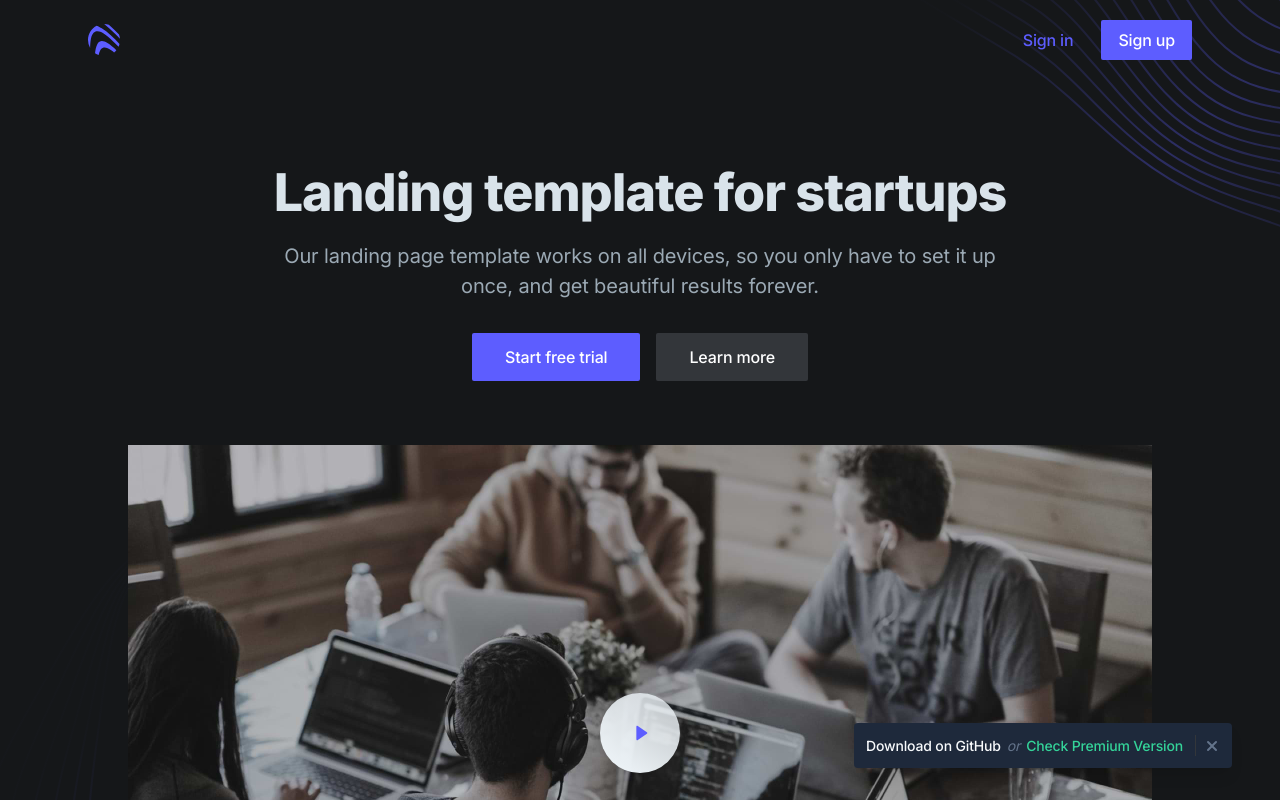
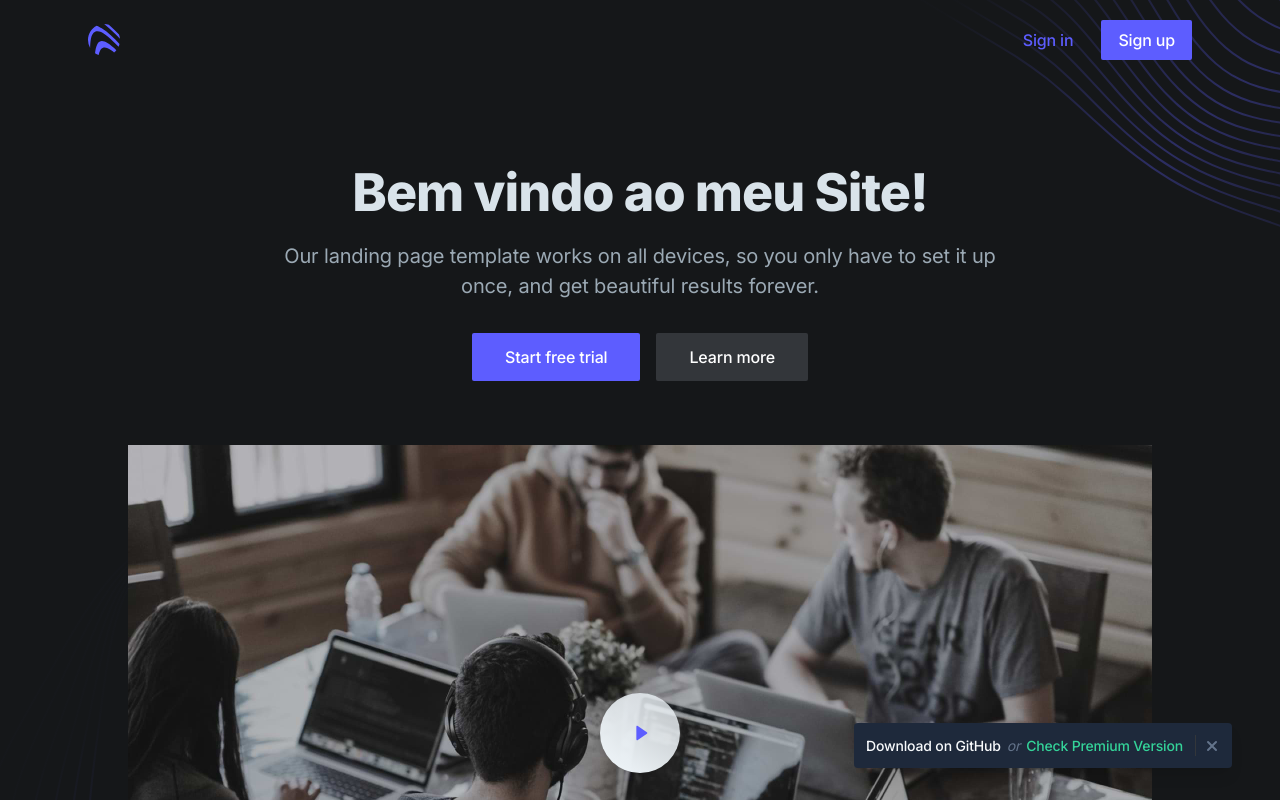
Before and after one commit to Zanadreis/portfolio-frontend, a Next.js app: page / in a window 1280 px wide. Shown: the top 800 px of the page. Built offline with nearby package versions, Linux system fonts and the light colour scheme.

Commit message:
testing deploy

```diff
--- a/components/hero.tsx
+++ b/components/hero.tsx
@@ -24,7 +24,7 @@ export default function Hero() {
 
           {/* Section header */}
           <div className="max-w-3xl mx-auto text-center pb-12 md:pb-16">
-            <h1 className="h1 mb-4" data-aos="fade-up">Landing template for startups</h1>
+            <h1 className="h1 mb-4" data-aos="fade-up">Bem vindo ao meu Site!</h1>
             <p className="text-xl text-gray-400 mb-8" data-aos="fade-up" data-aos-delay="200">Our landing page template works on all devices, so you only have to set it up once, and get beautiful results forever.</p>
             <div className="max-w-xs mx-auto sm:max-w-none sm:flex sm:justify-center">
               <div data-aos="fade-up" data-aos-delay="400">
```
